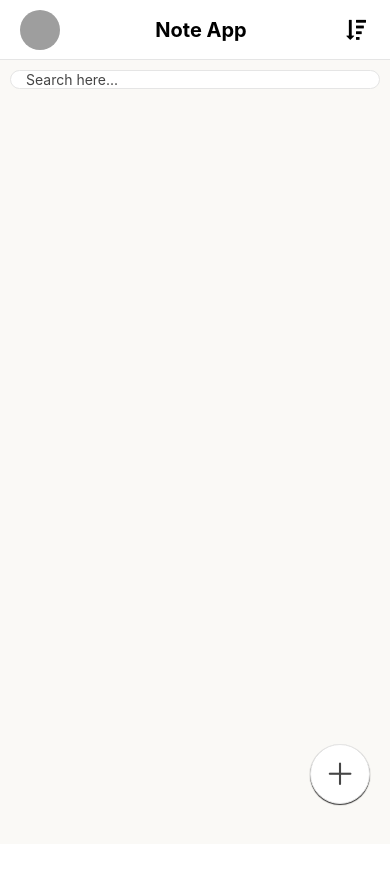
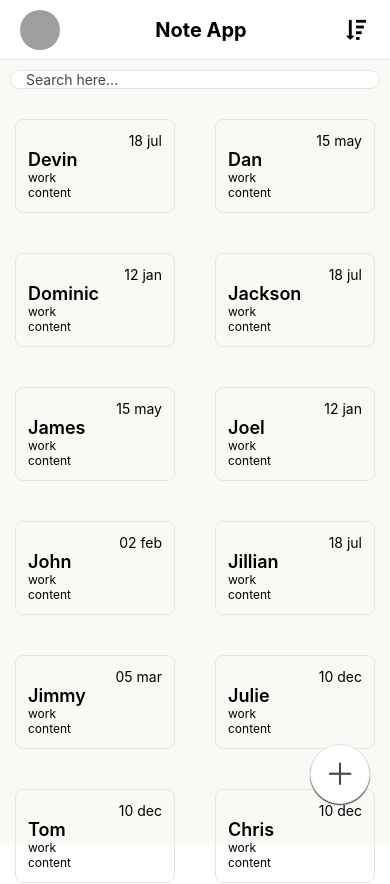
Before and after one commit to isaaxh/NoteApp, a React Native app: screen / in a window 390 px wide. Shown: the top 884 px of the page. Before the commit the page ends 844 px from the top, so only its background shows below. Built offline with nearby package versions, Linux system fonts and the light colour scheme; grey boxes are pictures that could not be loaded.

Commit message:
add cards to home screen

```diff
--- a/package.json
+++ b/package.json
@@ -10,9 +10,13 @@
     "test": "jest"
   },
   "dependencies": {
+    "@react-navigation/native": "^6.1.9",
+    "@react-navigation/native-stack": "^6.9.17",
     "@types/react-native-vector-icons": "^6.4.16",
     "react": "18.2.0",
     "react-native": "0.72.6",
+    "react-native-safe-area-context": "^4.7.4",
+    "react-native-screens": "^3.27.0",
     "react-native-vector-icons": "^10.0.1"
   },
   "devDependencies": {
--- a/src/App.tsx
+++ b/src/App.tsx
@@ -1,17 +1,17 @@
 import {StyleSheet, SafeAreaView} from 'react-native';
 import React from 'react';
-import Home from './pages/Home';
-import {ThemeContextProvider} from './contexts/ThemeContext';
+import Home from './screens/Home';
 import Header from './components/Header';
+import {NavigationContainer} from '@react-navigation/native';
 
 export default function App() {
   return (
-    <SafeAreaView style={styles.container}>
-      <ThemeContextProvider>
+    <NavigationContainer>
+      <SafeAreaView style={styles.container}>
         <Header />
         <Home />
-      </ThemeContextProvider>
-    </SafeAreaView>
+      </SafeAreaView>
+    </NavigationContainer>
   );
 }
 
--- a/src/pages/Home.tsx
+++ /dev/null
@@ -1,21 +0,0 @@
-import {StyleSheet, View} from 'react-native';
-import React from 'react';
-import SearchBar from '../components/SearchBar';
-import AddNoteBtn from '../components/AddNoteBtn';
-
-export default function Home() {
-  return (
-    <View style={styles.container}>
-      <SearchBar />
-      <AddNoteBtn />
-    </View>
-  );
-}
-
-const styles = StyleSheet.create({
-  container: {
-    flex: 1,
-    backgroundColor: '#FAF9F6',
-    padding: 10,
-  },
-});
--- /dev/null
+++ b/src/screens/Home.tsx
@@ -0,0 +1,75 @@
+import {StyleSheet, View, Text, FlatList} from 'react-native';
+import React from 'react';
+import SearchBar from '../components/SearchBar';
+import AddNoteBtn from '../components/AddNoteBtn';
+import Card from '../components/Card';
+
+export default function Home() {
+  const data = [
+    {key: 'Devin', category: 'work', content: 'content', date: '18 jul'},
+    {key: 'Dan', category: 'work', content: 'content', date: '15 may'},
+    {key: 'Dominic', category: 'work', content: 'content', date: '12 jan'},
+    {key: 'Jackson', category: 'work', content: 'content', date: '18 jul'},
+    {key: 'James', category: 'work', content: 'content', date: '15 may'},
+    {key: 'Joel', category: 'work', content: 'content', date: '12 jan'},
+    {key: 'John', category: 'work', content: 'content', date: '02 feb'},
+    {key: 'Jillian', category: 'work', content: 'content', date: '18 jul'},
+    {key: 'Jimmy', category: 'work', content: 'content', date: '05 mar'},
+    {key: 'Julie', category: 'work', content: 'content', date: '10 dec'},
+    {key: 'Tom', category: 'work', content: 'content', date: '10 dec'},
+    {key: 'Chris', category: 'work', content: 'content', date: '10 dec'},
+    {key: 'Hamid', category: 'work', content: 'content', date: '10 dec'},
+    {key: 'Hammond', category: 'work', content: 'content', date: '10 dec'},
+    {key: 'Khalid', category: 'work', content: 'content', date: '10 dec'},
+    {key: 'Howard', category: 'work', content: 'content', date: '10 dec'},
+    {key: 'Harry', category: 'work', content: 'content', date: '10 dec'},
+    {key: 'Larry', category: 'work', content: 'content', date: '10 dec'},
+  ];
+  return (
+    <View style={styles.container}>
+      <SearchBar />
+      <AddNoteBtn />
+      <View style={styles.main}>
+        <View style={styles.cardContainer}>
+          <FlatList
+            data={data}
+            numColumns={2}
+            renderItem={({item}) => (
+              <Card
+                date={item.date}
+                title={item.key}
+                category={item.category}
+                content={item.content}
+              />
+            )}
+            ItemSeparatorComponent={() => (
+              <View style={styles.ItemSeparatorComponent} />
+            )}
+            columnWrapperStyle={styles.columnWrapperStyle}
+          />
+        </View>
+      </View>
+    </View>
+  );
+}
+
+const styles = StyleSheet.create({
+  main: {
+    flex: 1,
+  },
+  container: {
+    flex: 1,
+    backgroundColor: '#FAF9F6',
+    padding: 10,
+  },
+  cardContainer: {
+    padding: 5,
+    paddingVertical: 30,
+  },
+  columnWrapperStyle: {
+    gap: 40,
+  },
+  ItemSeparatorComponent: {
+    height: 40,
+  },
+});
```
Also changed, not shown: src/screens/Clock.tsx (added, +14 -0 lines), 2 other files (tests, documents, lock files or other folders).
